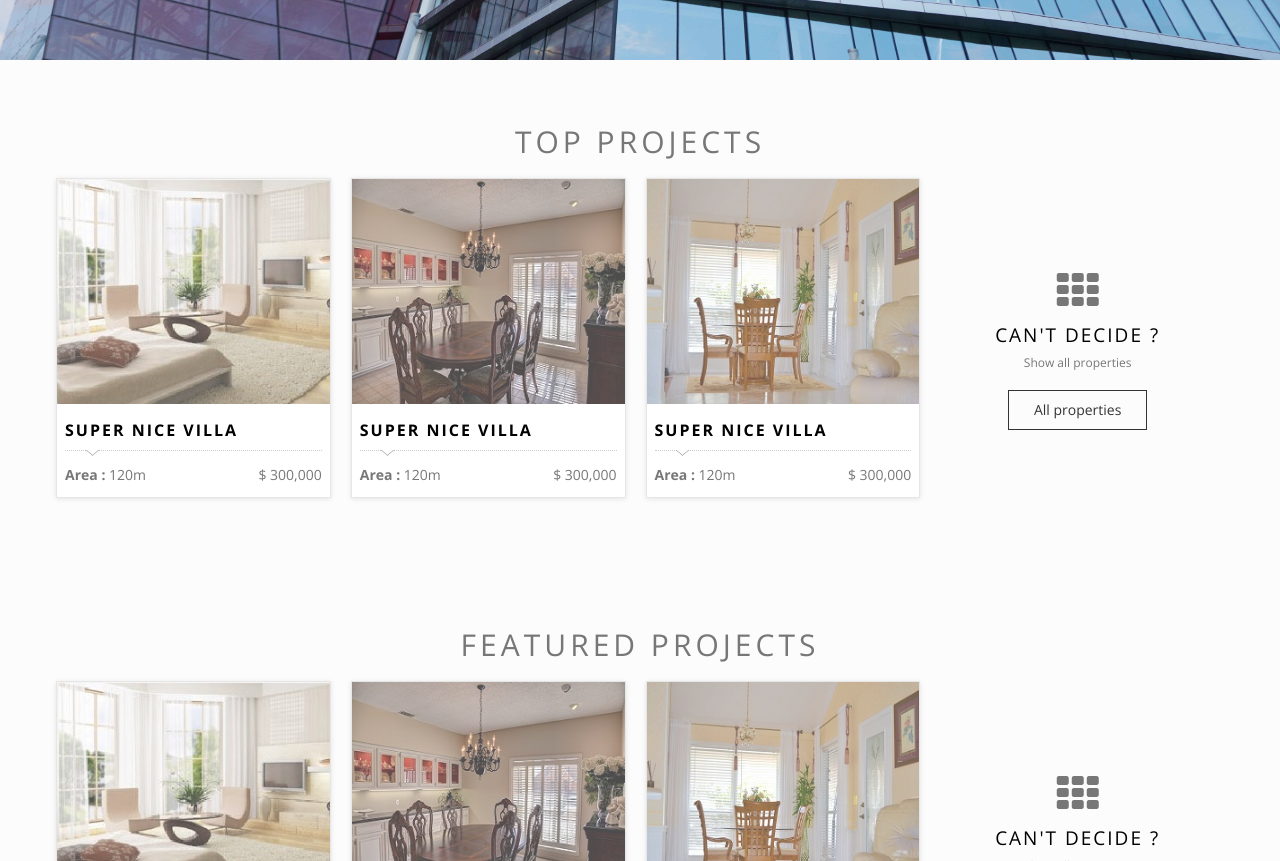
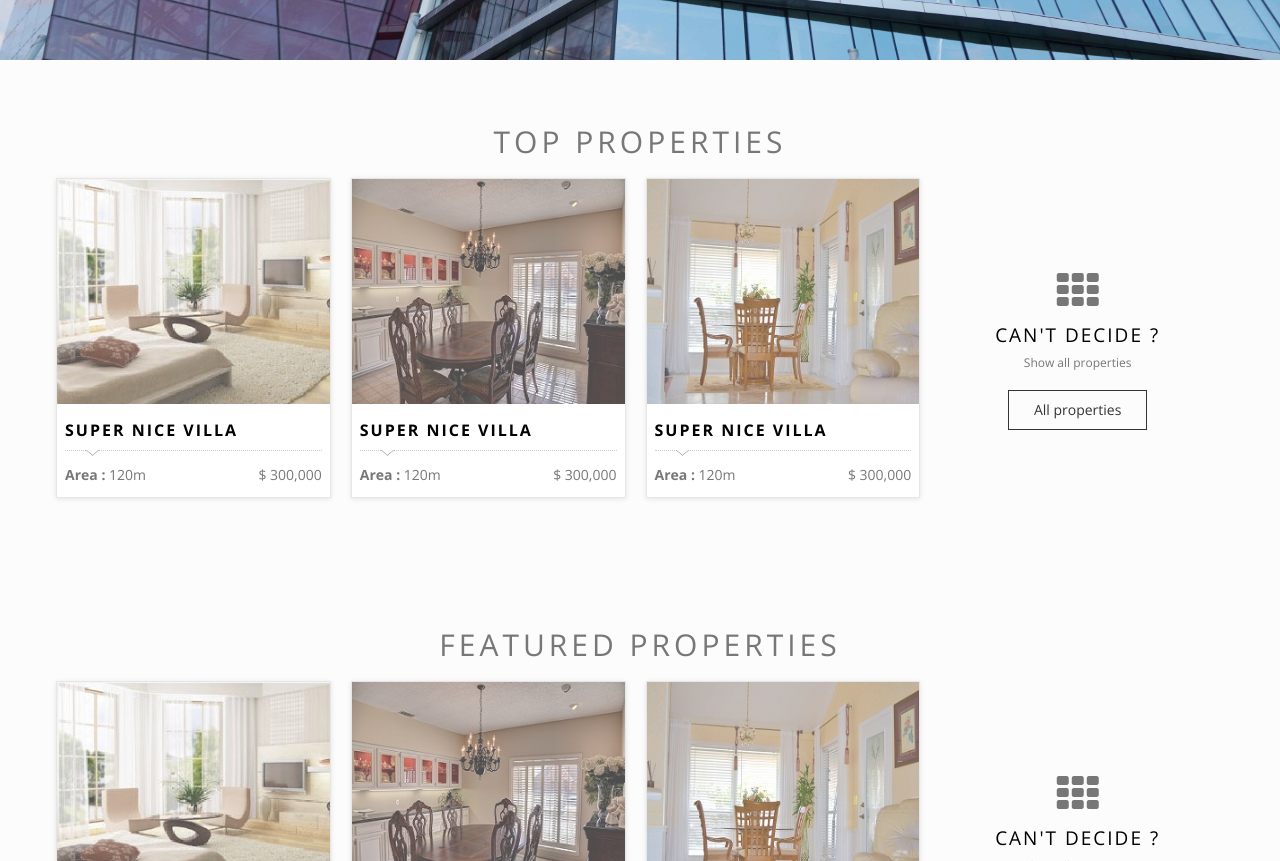
Before and after one commit to dhirajsharma9001/dhirajrealestatedemo9001.github.io, a plain HTML site: page index.html in a window 1280 px wide. Shown: the part 720-1581 px from the top of the page. Drawn offline with nearby package versions, Linux system fonts and the light colour scheme.

Commit message:
Update index.html
commit

```diff
--- a/index.html
+++ b/index.html
@@ -485,7 +485,7 @@
             <div class="row">
                 <div class="col-md-10 col-md-offset-1 col-sm-12 text-center page-title">
                     <!-- /.feature title -->
-                    <h2>Top Projects</h2>
+                    <h2>Top Properties</h2>
                     <!-- <p>Nulla quis dapibus nisl. Suspendisse ultricies commodo arcu nec pretium. Nullam sed arcu ultricies . </p> -->
                 </div>
             </div>
@@ -558,7 +558,7 @@
             <div class="row">
                 <div class="col-md-10 col-md-offset-1 col-sm-12 text-center page-title">
                     <!-- /.feature title -->
-                    <h2> <h2>Featured Projects</h2></h2>
+                    <h2> <h2>Featured Properties</h2></h2>
                     <!-- <p>Nulla quis dapibus nisl. Suspendisse ultricies commodo arcu nec pretium. Nullam sed arcu ultricies . </p> -->
                 </div>
             </div>
```
